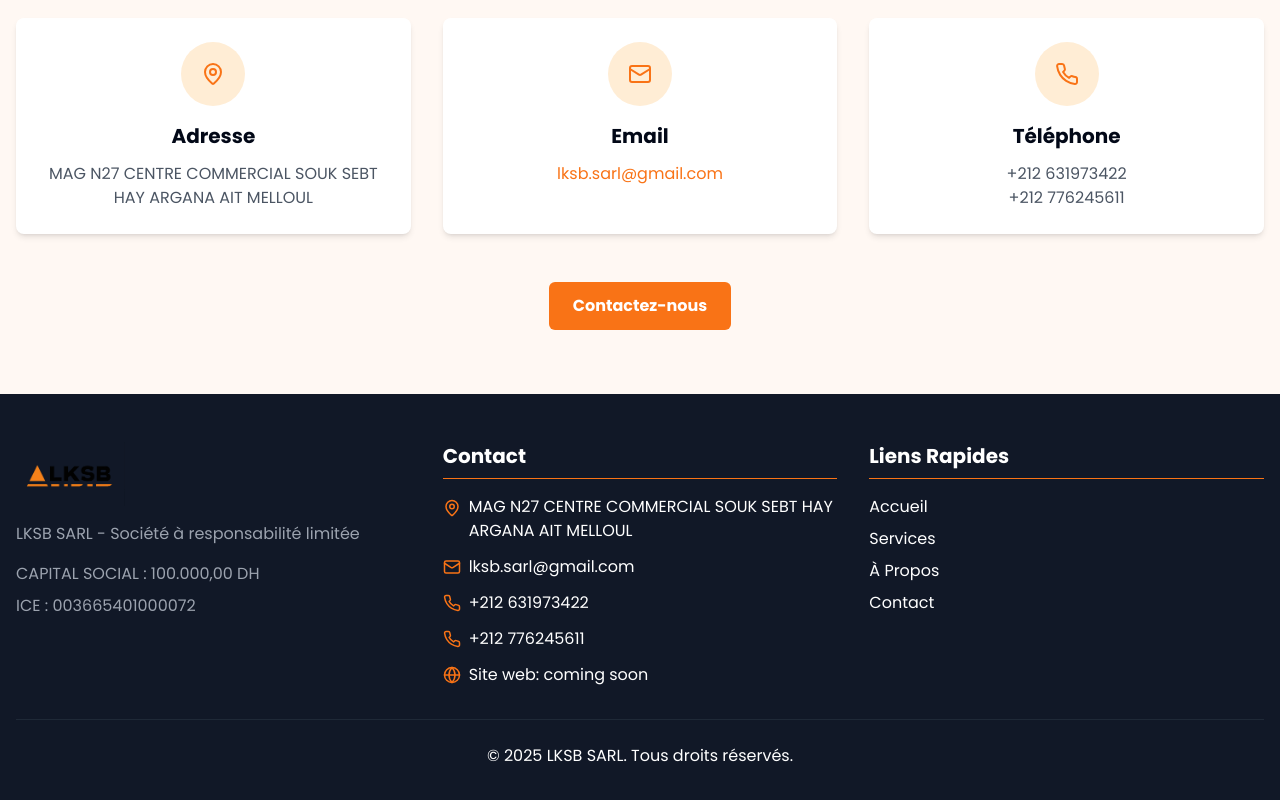
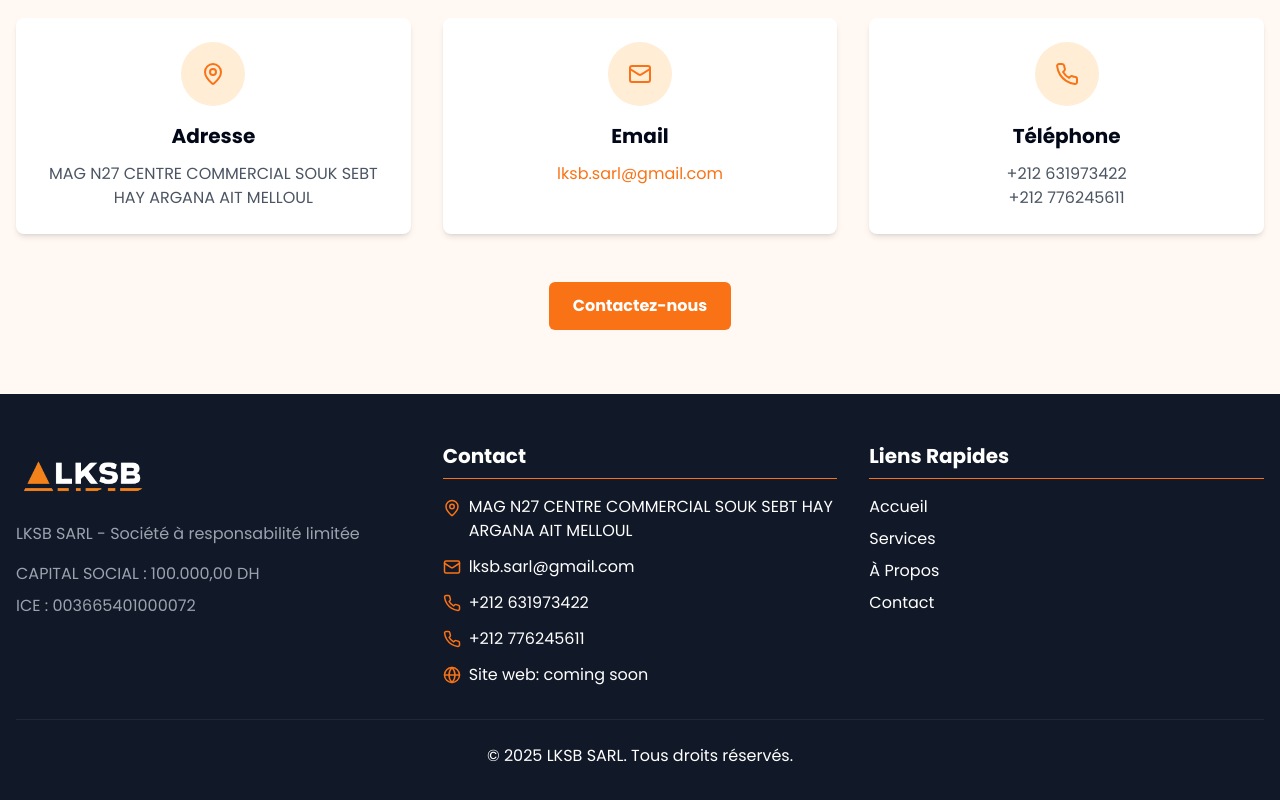
Before and after one commit to aymaneids/societe-website-creation-hub, a React (Vite) app: page / in a window 1280 px wide. Shown: the part 2108-2908 px from the top of the page. Built offline with nearby package versions, Linux system fonts and the light colour scheme.

Commit message:
Visual edit in Lovable
Edited UI in Lovable

```diff
--- a/src/components/Layout/Footer.tsx
+++ b/src/components/Layout/Footer.tsx
@@ -1,17 +1,14 @@
-
 import React from 'react';
 import { Link } from 'react-router-dom';
 import { Mail, Phone, MapPin, Globe } from 'lucide-react';
-
 const Footer: React.FC = () => {
-  return (
-    <footer className="bg-gray-900 text-white">
+  return <footer className="bg-gray-900 text-white">
       <div className="container mx-auto px-4 py-12">
         <div className="grid grid-cols-1 md:grid-cols-3 gap-8">
           {/* Company Info */}
           <div>
             <Link to="/" className="flex items-center mb-4">
-              <img src="/lovable-uploads/d42890a4-e8f0-46af-a5a7-d16dcf7d6571.png" alt="LKSB Logo" className="h-16" />
+              <img alt="LKSB Logo" className="h-16" src="/lovable-uploads/f12d3bfe-4e4f-4034-8270-b776ecd54318.png" />
             </Link>
             <p className="text-gray-400 mb-4">
               LKSB SARL - Société à responsabilité limitée
@@ -90,8 +87,6 @@ const Footer: React.FC = () => {
           <p>&copy; {new Date().getFullYear()} LKSB SARL. Tous droits réservés.</p>
         </div>
       </div>
-    </footer>
-  );
+    </footer>;
 };
-
 export default Footer;
```
Also changed, not shown: public/lovable-uploads/f12d3bfe-4e4f-4034-8270-b776ecd54318.png (added).
